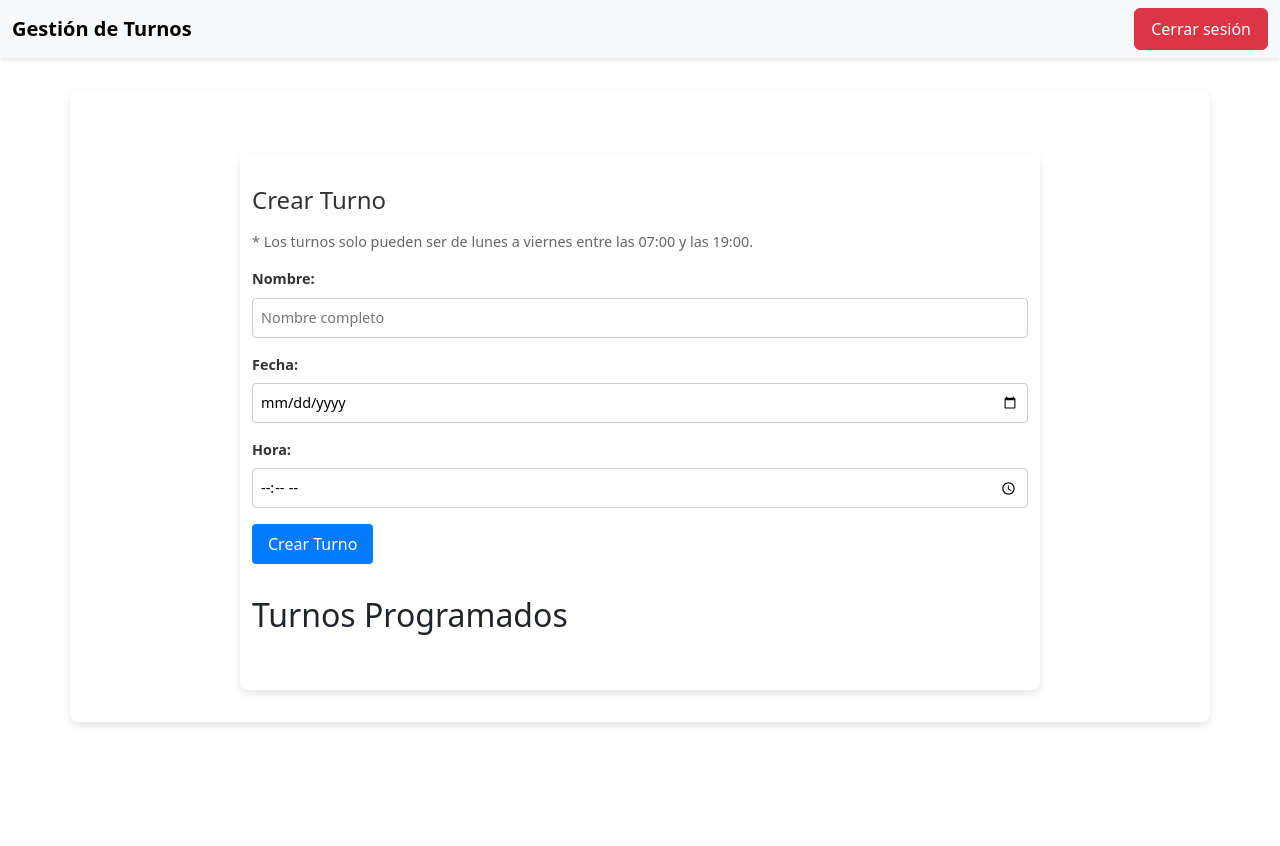
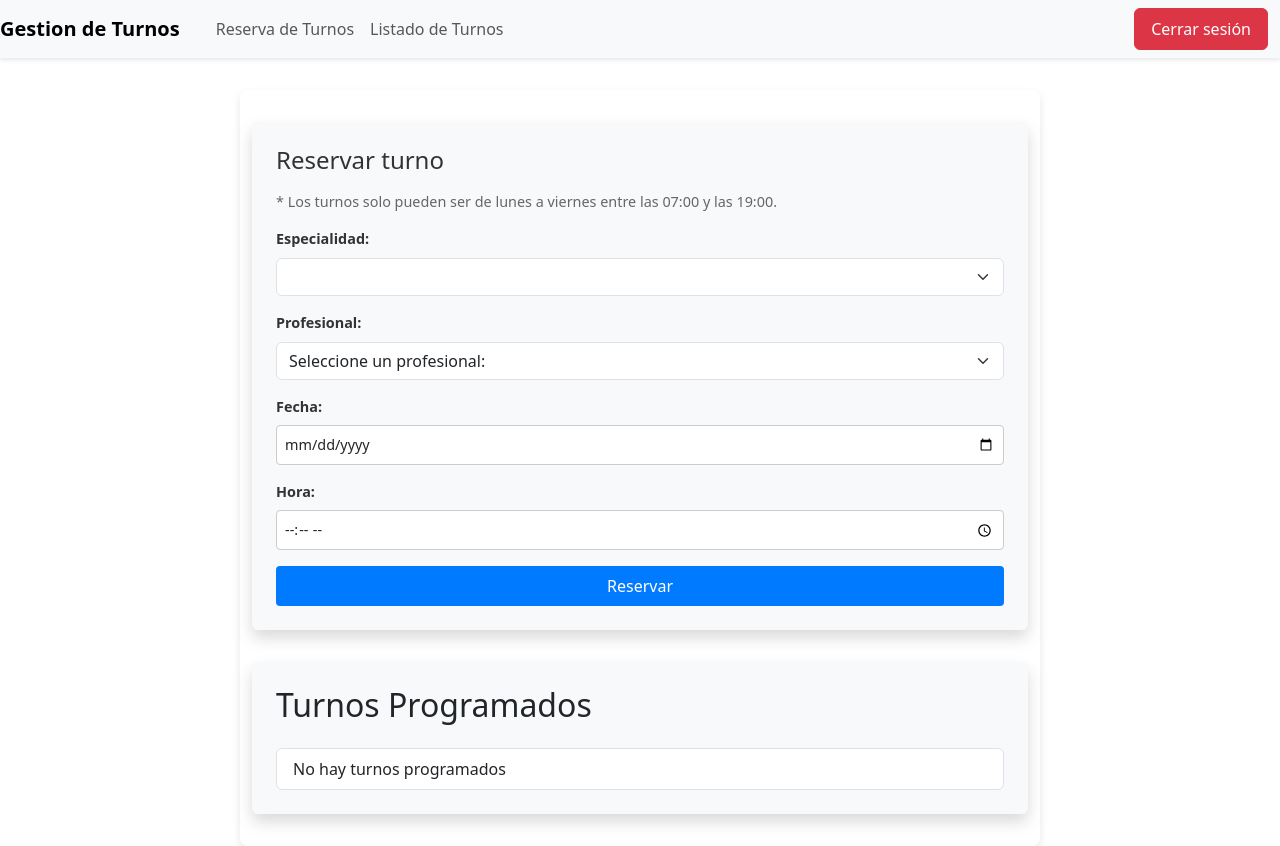
Before and after one commit to FerRodriguez96/Turnos-Firebase-P, a website with bundled scripts: page public/index.html in a window 1280 px wide. Before the commit the page ends 800 px from the top, so only its background shows below. Built offline with nearby package versions, Linux system fonts and the light colour scheme; some packages are replaced by stand-ins of ours; no server answers.

Commit message:
modificacion del formulario en index

```diff
--- a/public/app.js
+++ b/public/app.js
@@ -4,11 +4,16 @@ import { firebaseConfig } from "./config.js";
 import { initializeApp } from "https://www.gstatic.com/firebasejs/10.5.0/firebase-app.js";
 import { getDatabase, ref, push, get, update, remove } from "https://www.gstatic.com/firebasejs/10.5.0/firebase-database.js";
 import { getAuth, signOut, onAuthStateChanged } from "https://www.gstatic.com/firebasejs/10.5.0/firebase-auth.js";
+import { getFirestore, collection, getDocs, query, where } from "https://www.gstatic.com/firebasejs/10.5.0/firebase-firestore.js";
 
 // Inicializar Firebase
 const app = initializeApp(firebaseConfig);
 const db = getDatabase(app);
 const auth = getAuth(app);
+const dbfb = getFirestore(app);
+
+// Verificación en consola
+console.log("Firebase y Firestore inicializados correctamente.");
 
 // Validar que la fecha seleccionada sea un día entre semana
 function validarFecha() {
@@ -29,17 +34,18 @@ document.getElementById("fecha").addEventListener("input", validarFecha);
 document.getElementById("turnoForm").addEventListener("submit", async (e) => {
   e.preventDefault();
 
-  const nombre = document.getElementById("nombre").value.trim();
+  const especialidad = document.getElementById("especialidad").value;
+  const profesional = document.getElementById("profesional").value;
   const fecha = document.getElementById("fecha").value;
   const hora = document.getElementById("hora").value;
 
-  if (!nombre || !fecha || !hora) {
+  if (!especialidad || !profesional || !fecha || !hora) {
     alert("Por favor, completa todos los campos.");
     return;
   }
 
   try {
-    await createTurno(nombre, fecha, hora);
+    await createTurno(especialidad, profesional, fecha, hora);
     alert("Turno creado exitosamente.");
     document.getElementById("turnoForm").reset();
     renderTurnos(); // Actualiza la lista de turnos
@@ -49,10 +55,11 @@ document.getElementById("turnoForm").addEventListener("submit", async (e) => {
 });
 
 // Crear un nuevo turno en Firebase
-const createTurno = async (nombre, fecha, hora) => {
+const createTurno = async (especialidad, profesional, fecha, hora) => {
   const turnosRef = ref(db, "appointments");
   const newTurno = {
-    nombre,
+    especialidad,
+    profesional,
     fecha,
     hora,
     status: "Disponible",
@@ -69,6 +76,41 @@ const formatDate = (dateString) => {
 
   return `${day}/${month}/${year}`;
 };
+
+async function obtenerEspecialistas() {
+  const usersRef = collection(dbfb, "users"); // Referencia a la colección "users"
+
+  try {
+    // Hacemos una consulta para filtrar usuarios con role = "specialist"
+    const q = query(usersRef, where("role", "==", "specialist"));
+    const querySnapshot = await getDocs(q);
+
+    const specialists = [];
+    querySnapshot.forEach((doc) => {
+      specialists.push({
+        id: doc.id, // ID del documento
+        nombre: doc.data().nombre, // Campo "nombre" del usuario
+      });
+    });
+
+    // Rellenamos el select con los datos obtenidos
+    rellenarSelectEspecialistas(specialists);
+  } catch (error) {
+    console.error("Error al obtener especialistas:", error);
+  }
+}
+
+function rellenarSelectEspecialistas(specialists) {
+  const select = document.getElementById("profesional");
+
+  specialists.forEach((specialist) => {
+    const option = document.createElement("option");
+    option.value = specialist.id; // ID del documento como valor
+    option.textContent = specialist.nombre; // Mostrar nombre del especialista
+    select.appendChild(option);
+  });
+}
+
 
 // Renderizar la lista de turnos desde Firebase
 const renderTurnos = async () => {
@@ -92,9 +134,9 @@ const renderTurnos = async () => {
       const infoContainer = document.createElement("div");
       infoContainer.className = "turno-info";
 
-      // Nombre
+      // Especialidad
       const nameElement = document.createElement("strong");
-      nameElement.textContent = turno.nombre;
+      nameElement.textContent = turno.especialidad;
 
       // Fecha y hora
       const detailsElement = document.createElement("span");
@@ -230,3 +272,6 @@ document.addEventListener("DOMContentLoaded", observador);
 
 // Inicializar la lista de turnos al cargar la página
 document.addEventListener("DOMContentLoaded", renderTurnos);
+
+// Inicializar la lista de profesionales
+document.addEventListener("DOMContentLoaded", obtenerEspecialistas);
--- a/public/index.html
+++ b/public/index.html
@@ -14,8 +14,16 @@
 <body>
   <!-- Navbar -->
   <nav id="navbar" class="navbar navbar-expand-lg navbar-light bg-light">
+    <a class="navbar-brand" href="#">Gestion de Turnos</a>
     <div class="container-fluid">
-      <a class="navbar-brand" href="#">Gestión de Turnos</a>
+      <ul class="navbar-nav mr-auto">
+        <li class="nav-item active">
+          <a class="nav-link" href="/index.html">Reserva de Turnos</a>
+        </li>
+        <li class="nav-item">
+          <a class="nav-link" href="/listaTurnos.html">Listado de Turnos</a>
+        </li>
+      </ul>
       <button class="navbar-toggler" type="button" data-bs-toggle="collapse" data-bs-target="#navbarNav"
         aria-controls="navbarNav" aria-expanded="false" aria-label="Toggle navigation">
         <span class="navbar-toggler-icon"></span>
@@ -29,41 +37,71 @@
       </div>
     </div>
   </nav>
-  <div class="container">
+
     <!-- Gestión de Turnos -->
     <div id="turnosSection" class="container">
-      <!-- Formulario y turnos programados aquí -->
-      <div class="form-container">
-        <h2>Crear Turno</h2>
+        <!-- Formulario para crear turno -->
+        <div class="col-md-16">
+          <div class="form-container bg-light p-4 rounded shadow">
+            <h2>Reservar turno</h2>
             <p>* Los turnos solo pueden ser de lunes a viernes entre las 07:00 y las 19:00.</p>
             <form id="turnoForm">
-          <label for="nombre">Nombre:</label>
-          <input type="text" id="nombre" placeholder="Nombre completo" required />
+              <!-- Selección de especialidad -->
+              <div class="mb-3">
+                <label for="especialidad" class="form-label">Especialidad:</label>
+                <select id="especialidad" class="form-select" required>
+                  <option value=""></option>
+                  <option value="Cardiologia">Cardiologia</option>
+                  <option value="Pediatria">Pediatria</option>
+                  <option value="Medicina general">Medicina general</option>
+                </select>
+              </div>
 
-          <label for="fecha">Fecha:</label>
-          <input type="date" id="fecha" required />
+              <!-- Selección de profesional -->
+              <div class="mb-3">
+                <label for="profesional" class="form-label">Profesional:</label>
+                <select id="profesional" class="form-select">
+                  <option value="" disabled selected>Seleccione un profesional:</option>
+                </select>
 
-          <label for="hora">Hora:</label>
-          <input type="time" id="hora" min="07:00" max="19:00" required />
+              </div>
 
-          <button type="submit">Crear Turno</button>
+              <!-- Campo de Fecha -->
+              <div class="mb-3">
+                <label for="fecha" class="form-label">Fecha:</label>
+                <input type="date" id="fecha" class="form-control" required>
+              </div>
+
+              <!-- Campo de Hora -->
+              <div class="mb-3">
+                <label for="hora" class="form-label">Hora:</label>
+                <input type="time" id="hora" class="form-control" min="07:00" max="19:00" required>
+              </div>
+
+              <!-- Botón de Enviar -->
+              <div class="d-grid">
+                <button type="submit" class="btn btn-primary">Reservar</button>
+              </div>
             </form>
           </div>
+        </div>
 
-      <!-- Lista dinámica de turnos -->
-      <div class="turnos-container">
+        <!-- Lista de Turnos -->
+        <div class="col-md-16">
+          <div class="turnos-container bg-light p-4 rounded shadow">
             <h2>Turnos Programados</h2>
-        <ul id="turnosList">
+            <ul id="turnosList" class="list-group">
               <!-- Los turnos aparecerán aquí dinámicamente -->
+              <li class="list-group-item">No hay turnos programados</li>
             </ul>
           </div>
         </div>
       </div>
     </div>
+
   <!-- Scripts de Bootstrap -->
   <script src="https://cdn.jsdelivr.net/npm/@popperjs/core@2.11.6/dist/umd/popper.min.js"></script>
   <script src="https://cdn.jsdelivr.net/npm/bootstrap@5.3.0-alpha1/dist/js/bootstrap.min.js"></script>
 </body>
-</div>
 
 </html>
--- a/public/login.js
+++ b/public/login.js
@@ -59,7 +59,6 @@ function observador() {
   });
 }
 
-
 // Función para asignar roles desde Realtime Database // opner esto en otro
 async function asignarRol(userId) {
   try {
```
Also changed, not shown: 1 other file. Lines whose indentation alone changed are shown as unchanged.
